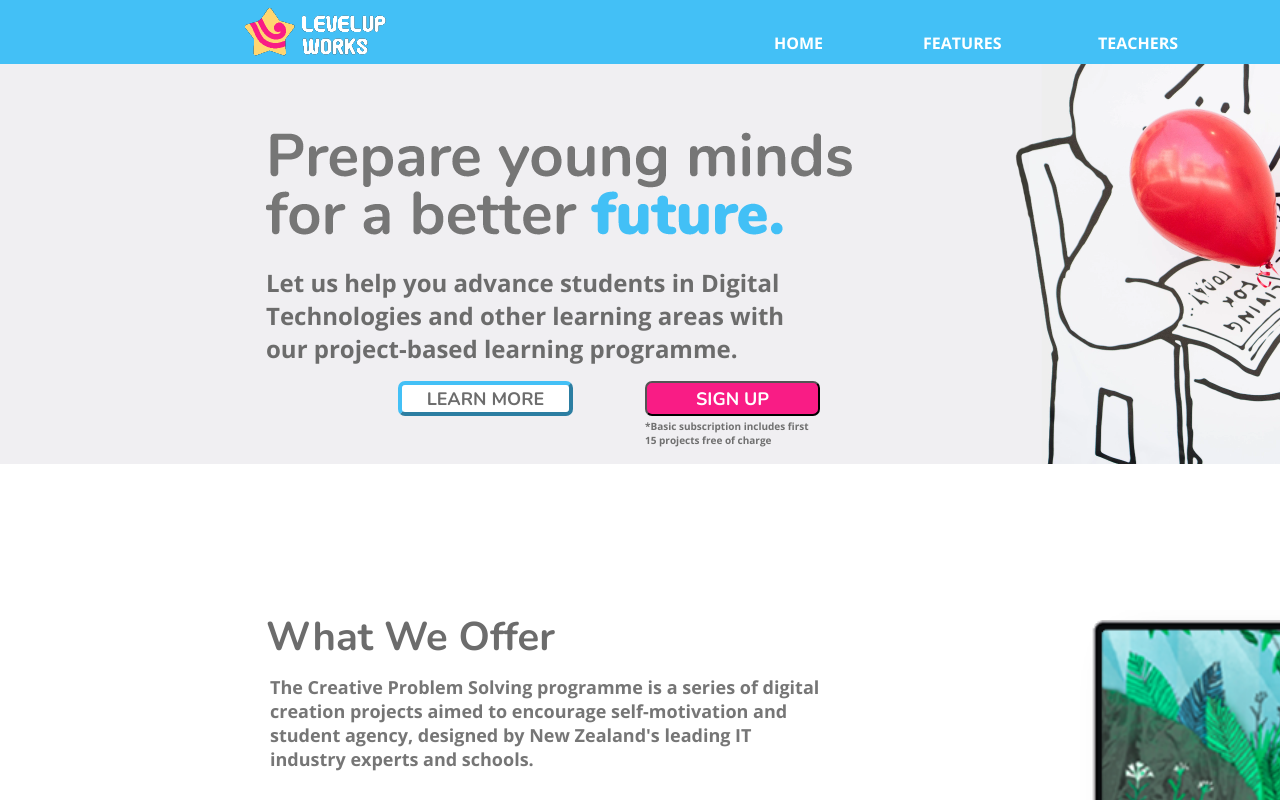
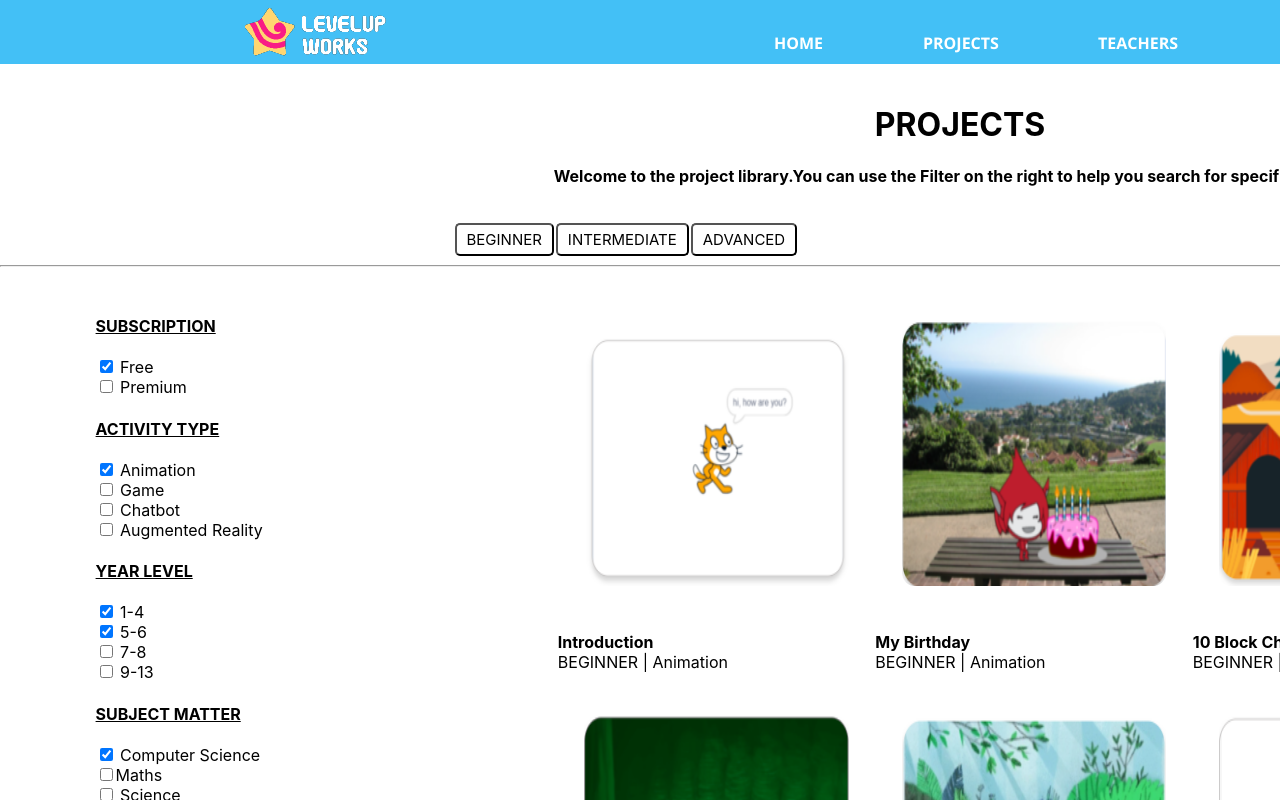
Before and after one commit to vessiBop/mission-x, a React (Create React App) app: page / in a window 1280 px wide. Shown: the top 800 px of the page. Built offline with nearby package versions, Linux system fonts and the light colour scheme.

Commit message:
add navigation in project

```diff
--- a/src/App.js
+++ b/src/App.js
@@ -1,13 +1,9 @@
-
 import './Parent-div.css';
 import './Navbar.css';
 import Navbar from './Navbar';
 import './Fonts.css';
-import PrepareYoungMinds from './SecondSection';
-import './Second-section.css';
-import WhatWeOffer from './WhatWeOffer';
-import './what-we-offer.css';
-import { useState } from 'react';
+
+import StudentProject from './Project';
 
 
 
@@ -15,12 +11,11 @@ function App() {
   return (
     <div className="parent-div-contains-all-other-divs">
 
-      <Navbar />
-      <PrepareYoungMinds />
-      <WhatWeOffer />
+    <Navbar />
 
+   <StudentProject />
 
-    </div>
+  </div>
   );
 }
 
--- a/src/Navbar.js
+++ b/src/Navbar.js
@@ -1,4 +1,5 @@
-import './Fonts.css';
+
+import './Navbar.css';
 
 // Navbar code, check Navbar.css file for the CSS
 
@@ -8,7 +9,7 @@ export default function Navbar() {
             <div className="left-side-child-of-navbar"></div>
             <div className="center-child-of-navbar">
                 <p className="home-button">HOME</p>
-                <p className="features-button">FEATURES</p>
+                <p className="features-button">PROJECTS</p>
                 <p className="teachers-button">TEACHERS</p>
             </div>
             <div className="right-side-child-of-navbar">
--- a/src/Project.js
+++ b/src/Project.js
@@ -1,8 +1,10 @@
-import Nav from './Navigation-bar';
-import Footer from './Footer';
+
+import './Project.css';
+
 import SideBar from './Side-bar';
 import Button from './Button';
 import './Project.css';
+
 import img1 from './React_imgs/img1.png';
 import img2 from './React_imgs/img2.png';
 import img3 from './React_imgs/img3.png';
@@ -23,8 +25,10 @@ import BackButton from './BackButton';
 function App() {
     return (
         <div style={{ backgroundColor: "white" }} >
+            <br/>
+
             <div>
-                <Nav>This is Navigation bar</Nav>
+
 
                 <h1 style={{ textAlign: "center" }}>
                     PROJECTS
@@ -32,6 +36,7 @@ function App() {
                 <p style={{ textAlign: "center" }}>
                     <b> Welcome to the project library.You can use the Filter on the right to help you search for specific projects.</b>
                 </p>
+                <br/>
 
                 <Button></Button>
                 <hr/>
@@ -97,9 +102,7 @@ function App() {
             <hr/>
             <div ><BackButton/></div>
             <br/>
-            <div>
-                <Footer></Footer>
-            </div>
+
         </div>
     );
 }
```
Also changed, not shown: src/Footer.js (deleted, +0 -8 lines), src/Navigation-bar.js (deleted, +0 -8 lines).
